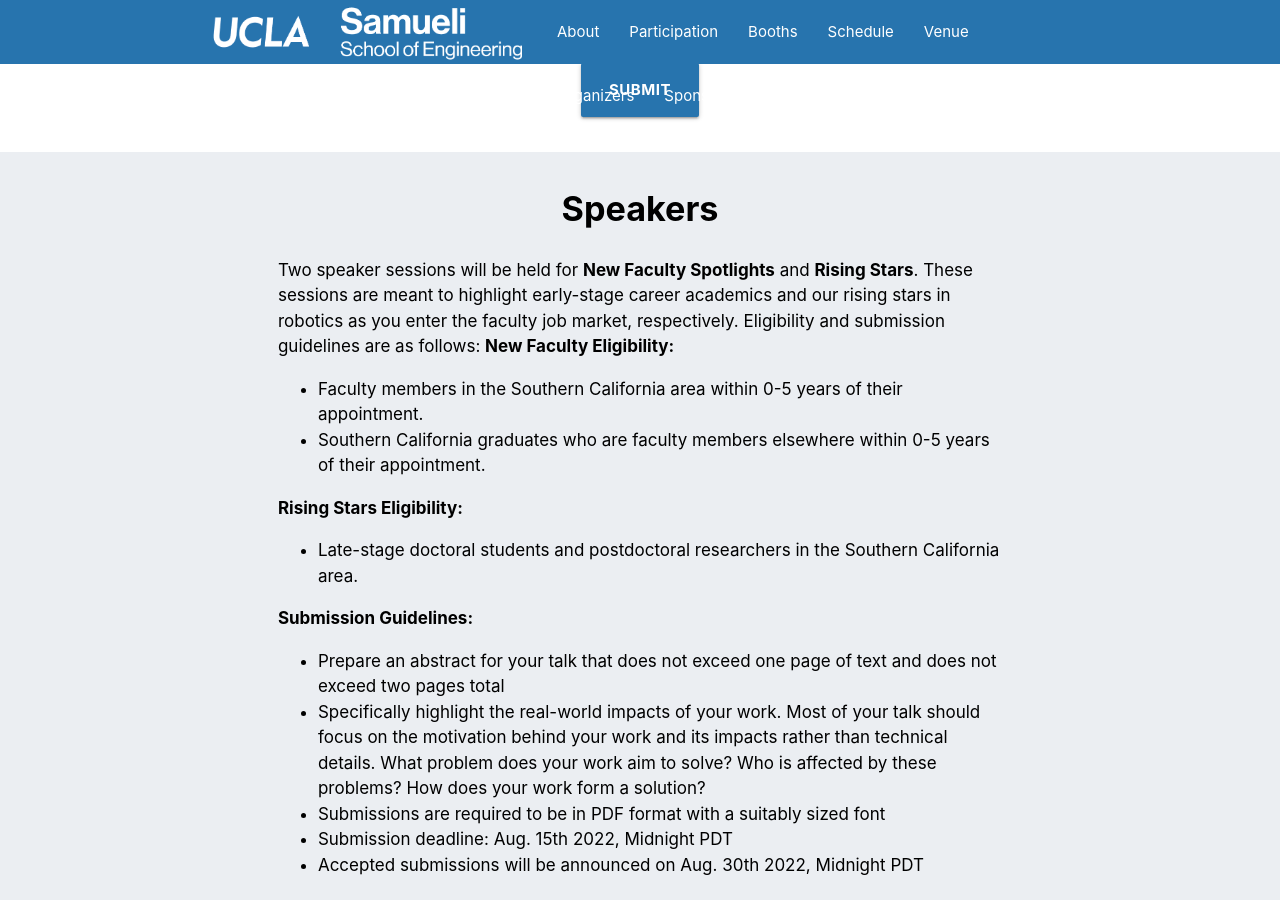
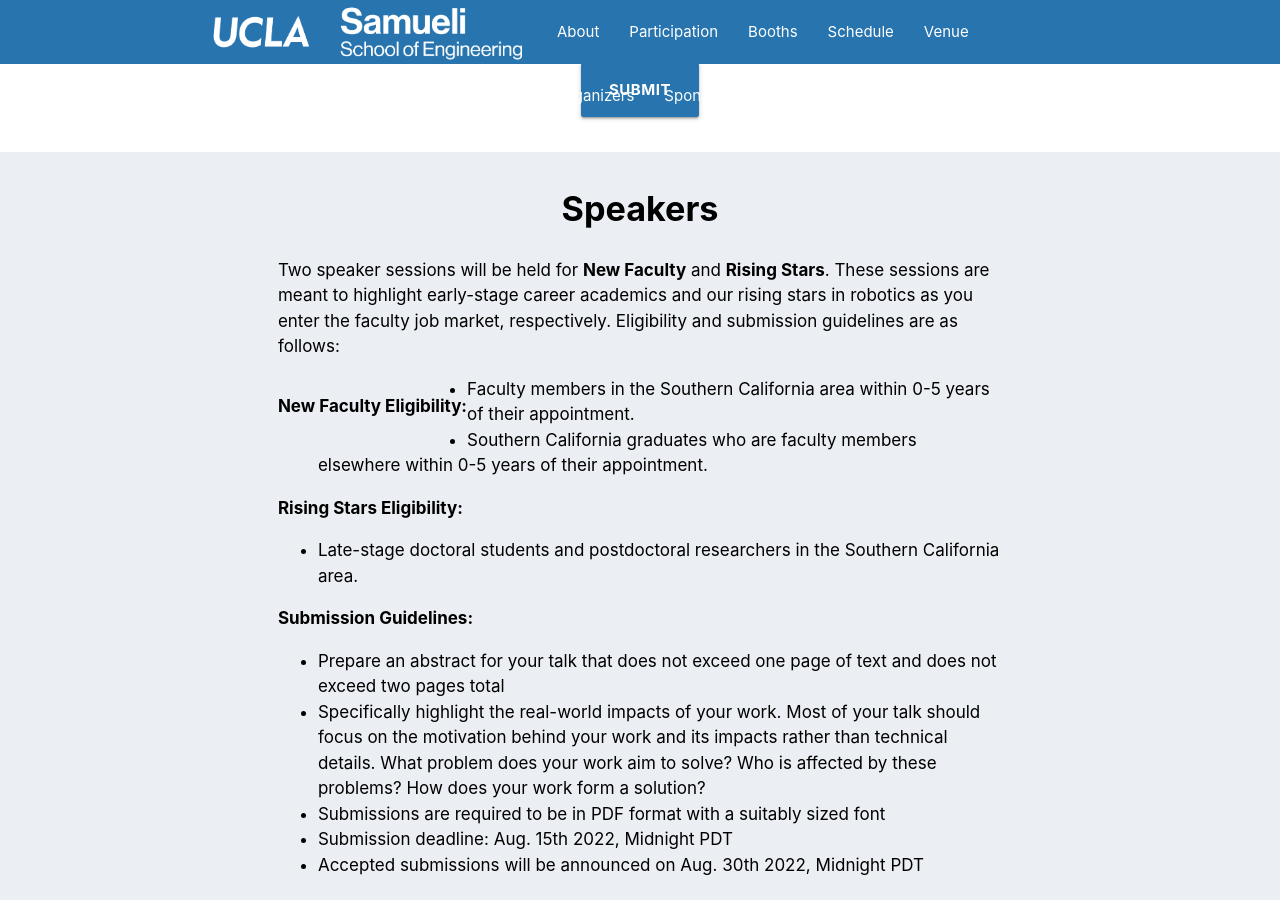
Before and after one commit to scr2020/scr2020.github.io, a Jekyll site: the page built from index.html, in a window 1280 px wide and 900 px high, scrolled down 2854 px. Built offline with Jekyll 4.4.1, drawn with Linux system fonts in a browser that asks for light colours.

Commit message:
fixing formatting

```diff
--- a/_includes/speakers_early.html
+++ b/_includes/speakers_early.html
@@ -6,8 +6,10 @@
           <div class="row">
             <div class="col s12 m10 offset-m1 l10 offset-l1 section-gray-body">
               <p class="left">
-              Two speaker sessions will be held for <b>New Faculty Spotlights</b> and <b>Rising Stars</b>. These sessions are meant to highlight early-stage career academics and our rising stars in robotics as you enter the faculty job market, respectively. Eligibility and submission guidelines are as follows:
+              Two speaker sessions will be held for <b>New Faculty</b> and <b>Rising Stars</b>. These sessions are meant to highlight early-stage career academics and our rising stars in robotics as you enter the faculty job market, respectively. Eligibility and submission guidelines are as follows:
+              </p>
 
+              <p class="left">
                   <b>New Faculty Eligibility:</b>
                   <ul class="browser-default">
                     <li>Faculty members in the Southern California area within 0-5 years of their appointment.</li>
```
Lines whose indentation alone changed are shown as unchanged.
